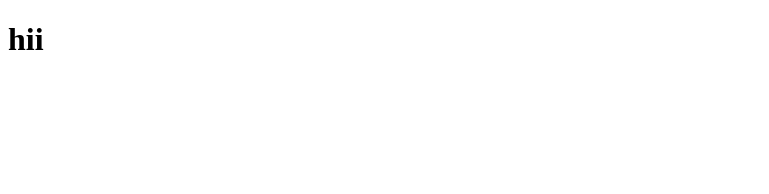
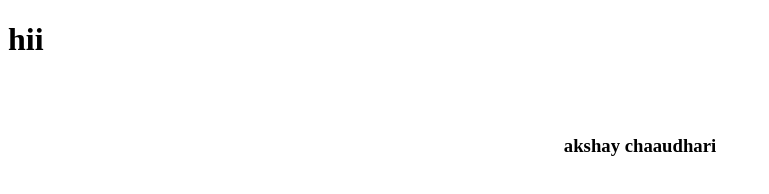
Before and after one commit to Akshu6523/git-, a plain HTML site: page index.html in a window 1280 px wide. Shown: the whole page, without its empty margins (0-769 px from the left). Drawn offline with Linux system fonts and the light colour scheme.

Commit message:
Second Commit

```diff
--- /dev/null
+++ b/App.js
@@ -0,0 +1 @@
+console.log("othher file");
--- a/index.html
+++ b/index.html
@@ -7,6 +7,7 @@
     <title>Document</title>
 </head>
 <body>
- <h1>hii</h1>
+ <h1>hii</h1> <br><br>
+ <h3><center>akshay chaaudhari</center></h3>
 </body>
 </html>
--- /dev/null
+++ b/index.js
@@ -0,0 +1 @@
+console.log("hii");
```
